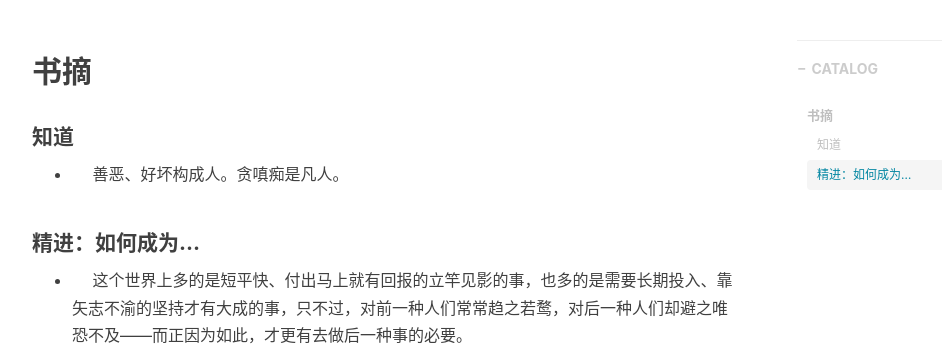
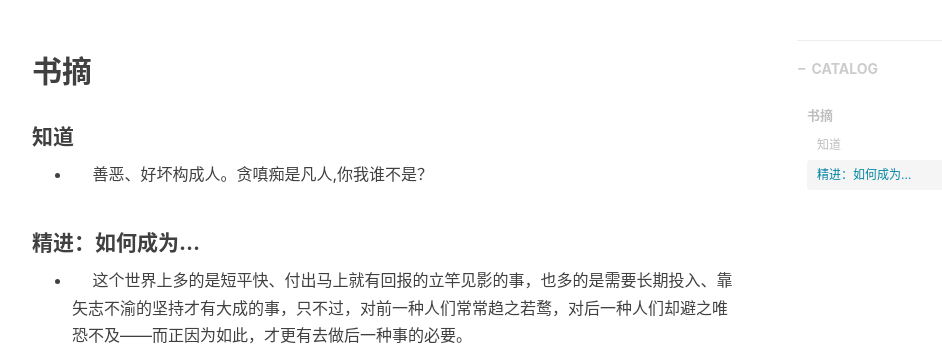
Before and after one commit to WantUzZ/wantuBlog, a Jekyll site: the page built from _posts/2018-10-16-bookSummary.markdown, in a window 1280 px wide. Shown: the part 457-809 px from the top of the page, without its empty margins (233-1175 px from the left). Built offline with Jekyll 4.4.1, drawn with Linux system fonts in a browser that asks for light colours; nearby versions of some CDN libraries; comment, search, counter and statistics services are not loaded.

Commit message:
扯淡提交23333

```diff
--- a/_posts/2018-10-16-bookSummary.markdown
+++ b/_posts/2018-10-16-bookSummary.markdown
@@ -12,7 +12,7 @@ tags:
 
 ## 书摘
 #### 知道
-* &nbsp;&#8195;善恶、好坏构成人。贪嗔痴是凡人。
+* &nbsp;&#8195;善恶、好坏构成人。贪嗔痴是凡人,你我谁不是？
 
 #### 精进：如何成为...
 * &nbsp;&#8195;这个世界上多的是短平快、付出马上就有回报的立竿见影的事，也多的是需要长期投入、靠矢志不渝的坚持才有大成的事，只不过，对前一种人们常常趋之若鹜，对后一种人们却避之唯恐不及——而正因为如此，才更有去做后一种事的必要。
```
